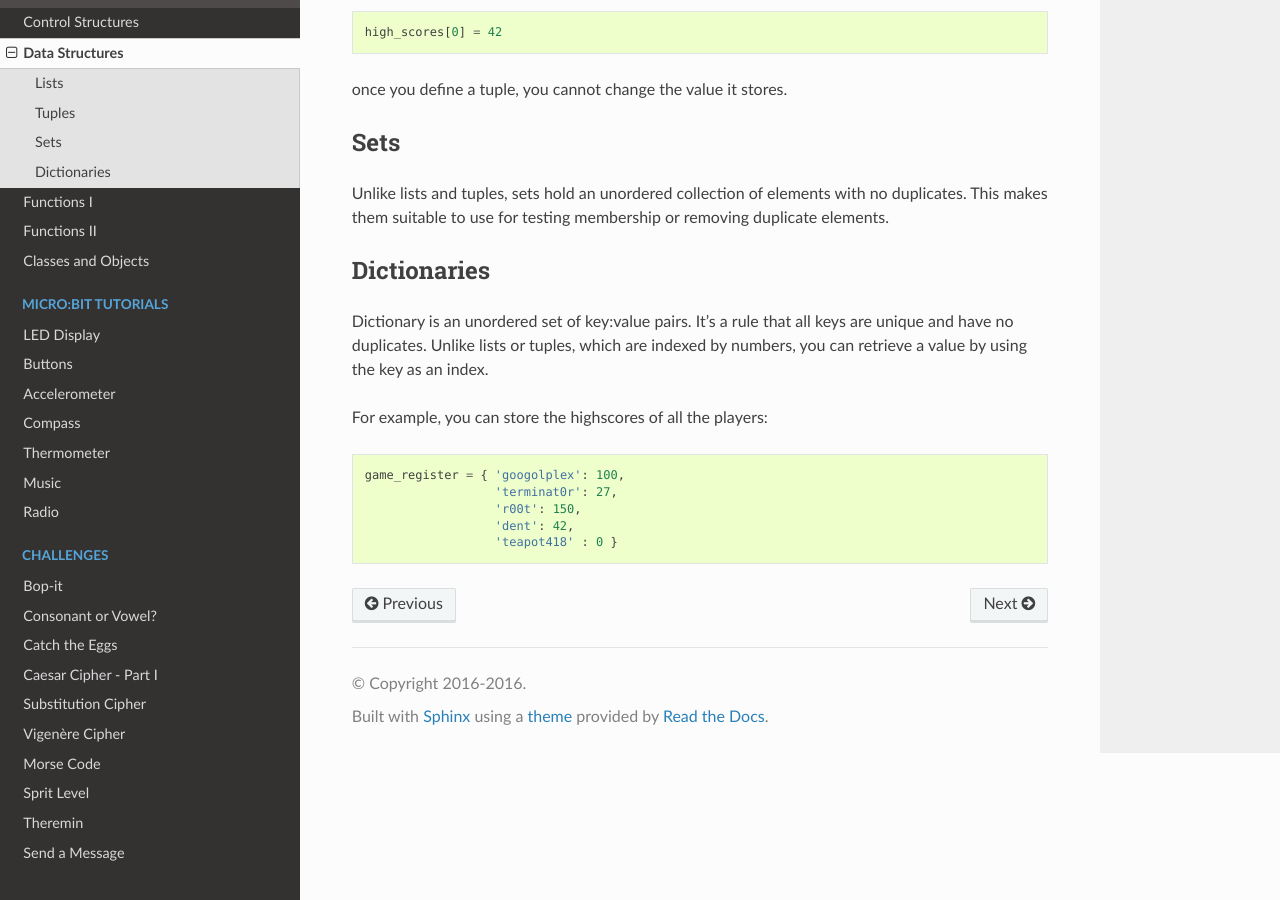
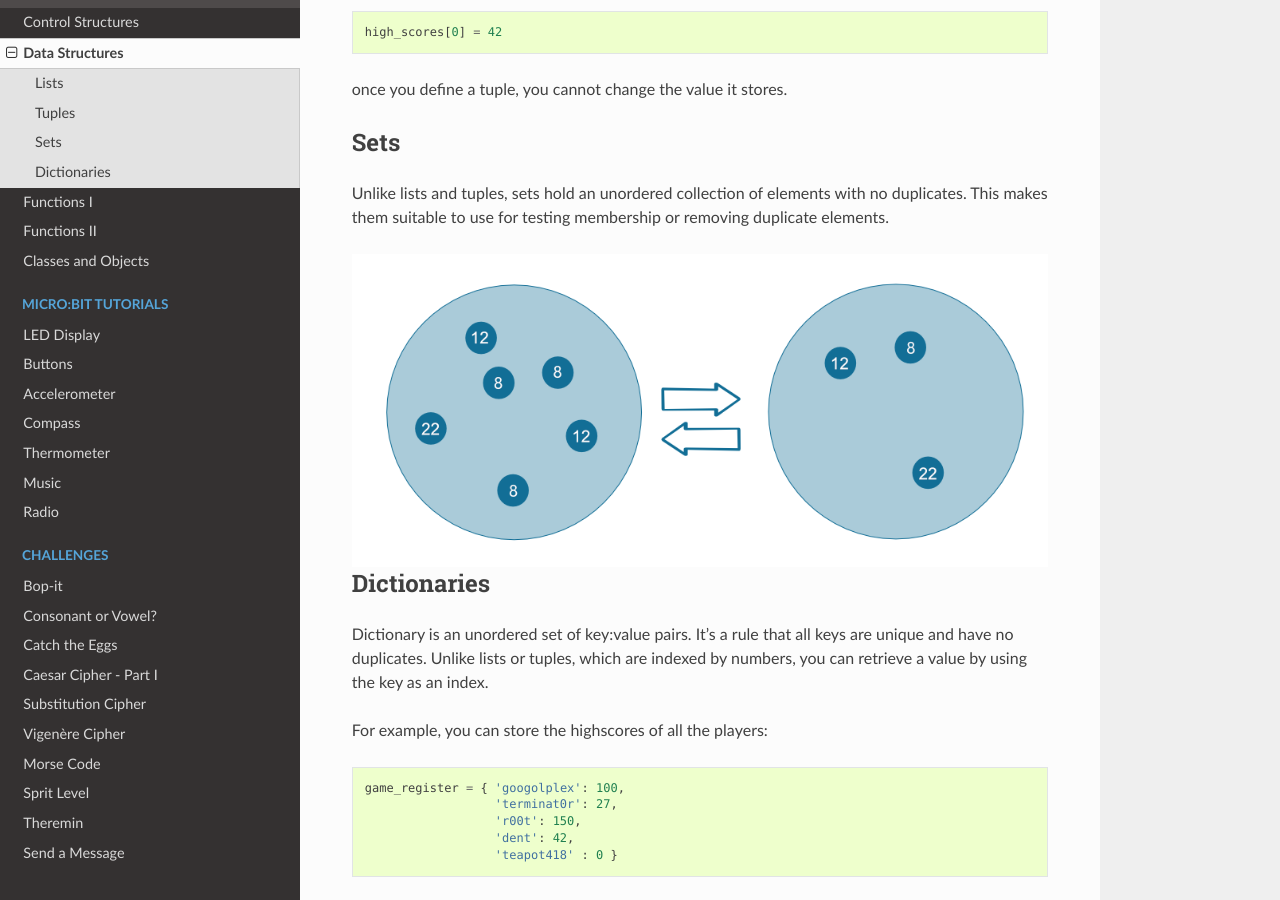
Before and after one commit to rharbird/microbit-challenges, a Sphinx documentation site: the page built from docs/source/basics/data_structures.rst, in a window 1280 px wide and 900 px high, scrolled down 2676 px. Built offline with Sphinx 7.4.7 and the Read the Docs theme 2.0.0, drawn with Linux system fonts in a browser that asks for light colours; pages that are not in the unit, such as notebooks, are missing from menus.

Commit message:
Add assets

```diff
--- a/docs/source/basics/data_structures.rst
+++ b/docs/source/basics/data_structures.rst
@@ -96,6 +96,9 @@ Sets
 Unlike lists and tuples, sets hold an unordered collection of elements with no duplicates. This makes them suitable to use for testing membership or removing
 duplicate elements.
 
+.. figure:: assets/sets_i.png
+   :align: center
+
 Dictionaries
 =============
 
```
Also changed, not shown: docs/source/basics/assets/sets.png (added), docs/source/basics/assets/sets_i.png (added).
